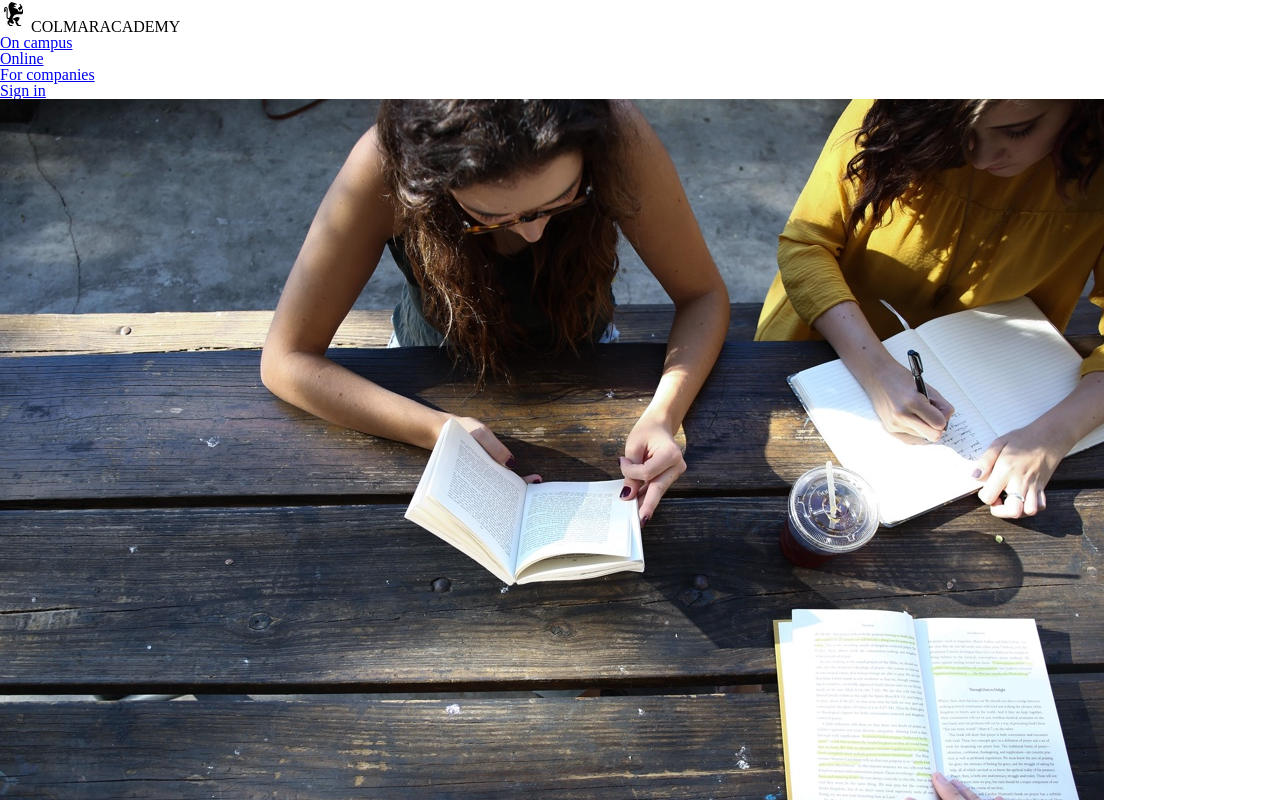
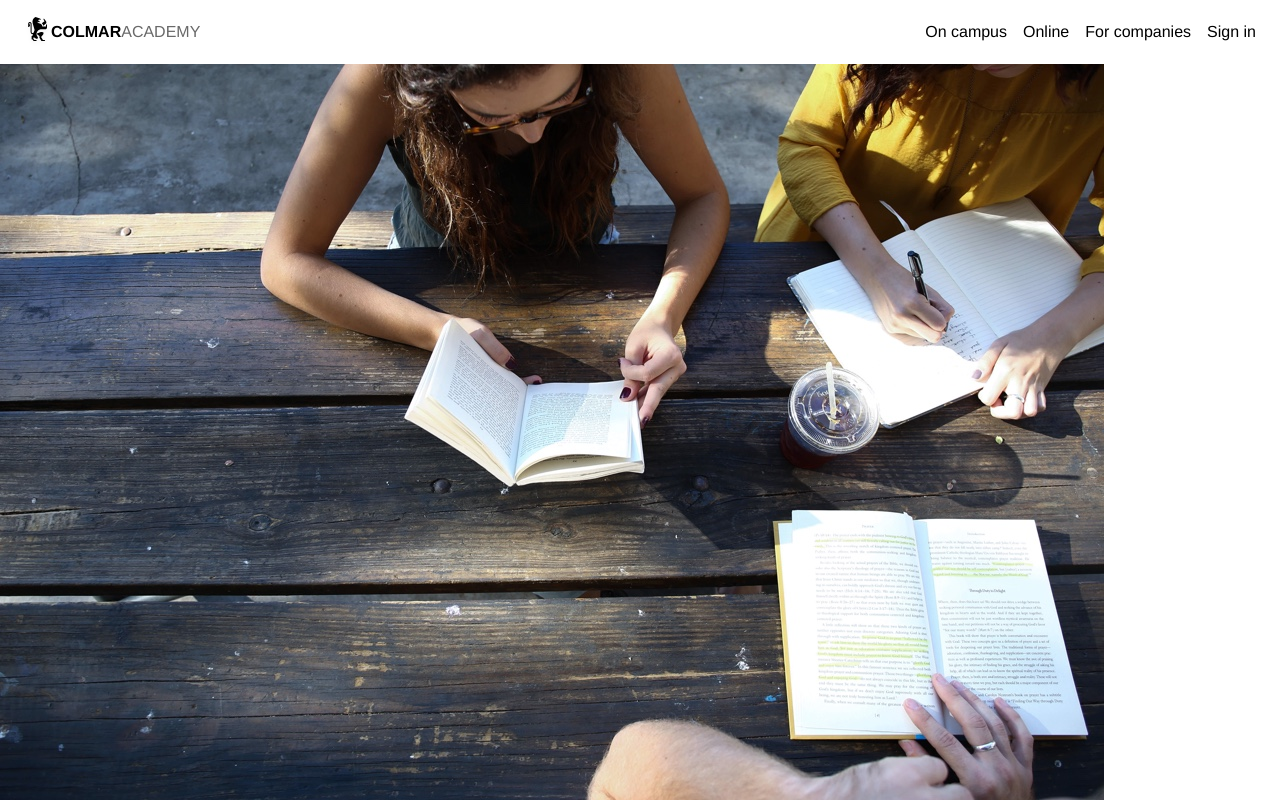
Before and after one commit to rrrhhhhhhhhh/colmar, a plain HTML site: page index.html in a window 1280 px wide. Shown: the top 800 px of the page. Drawn offline with Linux system fonts and the light colour scheme.

Commit message:
Update html and css

```diff
--- a/index.html
+++ b/index.html
@@ -11,12 +11,15 @@
   <!-- Header -->
 
 <header>
-    <nav class="container">
-      <div>
-        <img src="./resources/images/ic-logo.svg" />
-        <span class="logo bold">COLMAR</span><span class="logo light">ACADEMY</span>
+    <div class="container">
+      <div class="logo">
+        <a href="index.html">
+          <img src="./resources/images/ic-logo.svg" alt="logo"/>
+        </a>
+      <span id="logo-bold">COLMAR</span><span id="logo-reg">ACADEMY</span>
     </div>
-      <div class="menu">
+
+      <nav class="desktop">
         <ul>
           <li><a href="#">On campus</a></li>
           <li><a href="#">Online</a></li>
@@ -192,14 +195,17 @@
   <!-- Footer -->
 
   <div class="footer">
-      <span>&copy; 2016 Colmar Academy. All righs reserved</span>
-      <nav class="footer-menu">
+    <div class="footer-items">
+       <span>&copy; 2016 Colmar Academy. All rights reserved</span>
+
+      <nav>
           <ul>
             <li><a href="#">Terms</a></li>
             <li><a href="#">Privacy</a></li>
           </ul>
       </nav>
     </div>
+  </div>
 
   </body>
 </html>
--- a/resources/css/style.css
+++ b/resources/css/style.css
@@ -0,0 +1,112 @@
+/* Universal Styles */
+
+body {
+font-size: 16px;
+font-family: "Helvetica", Ariel, sans-serif;
+}
+
+a:link {
+    text-decoration: none;
+}
+
+
+/* Header */
+
+header {
+  position: fixed;
+  width: 100%;
+  background-color: white;
+}
+
+header .container {
+  display: flex;
+  align-items: center;
+  height: 4rem;
+  margin: 0 1.5rem;
+}
+
+header .logo {
+  flex: 1;
+  height: 2rem;
+  display: flex;
+  align-items: center;
+}
+
+span#logo-bold {
+  font-weight: 800;
+}
+
+span#logo-reg {
+  font-weight: 400;
+  color: dimgray;
+}
+
+header nav ul {
+  display: flex;
+}
+
+nav li {
+  padding-left: 1rem;
+  font-family: ;
+  line-height: 1.6;
+  vertical-align: bottom;
+  line-height: 1.6;
+  font-size: 1rem;
+  font-family: ;
+  text-decoration: none;
+  color: black;
+}
+
+nav a {
+  text-decoration: none;
+  color: black;
+}
+
+/* Main Banner */
+
+
+
+/* About Section */
+
+
+
+/* Courses Section */
+
+
+
+/* Thesis Section */
+
+
+
+
+/* Footer */
+
+.footer {
+  display: flex;
+  flex-direction: row;
+  background-color: lightgray;
+  width: 100%;
+}
+
+.footer-items {
+  display: flex;
+  margin: 1rem 1.5rem 2.25rem 1.5rem;
+}
+
+.footer-items nav ul {
+  display: flex;
+  justify-content: space-between;
+}
+
+
+.footer-items nav li {
+  padding-left: 1rem;
+  font-family: ;
+  line-height: 1.6;
+  vertical-align: bottom;
+  line-height: 1.6;
+  font-size: 1rem;
+  font-family: ;
+  text-decoration: none;
+  color: black;
+}
```
Lines whose indentation alone changed are shown as unchanged.
